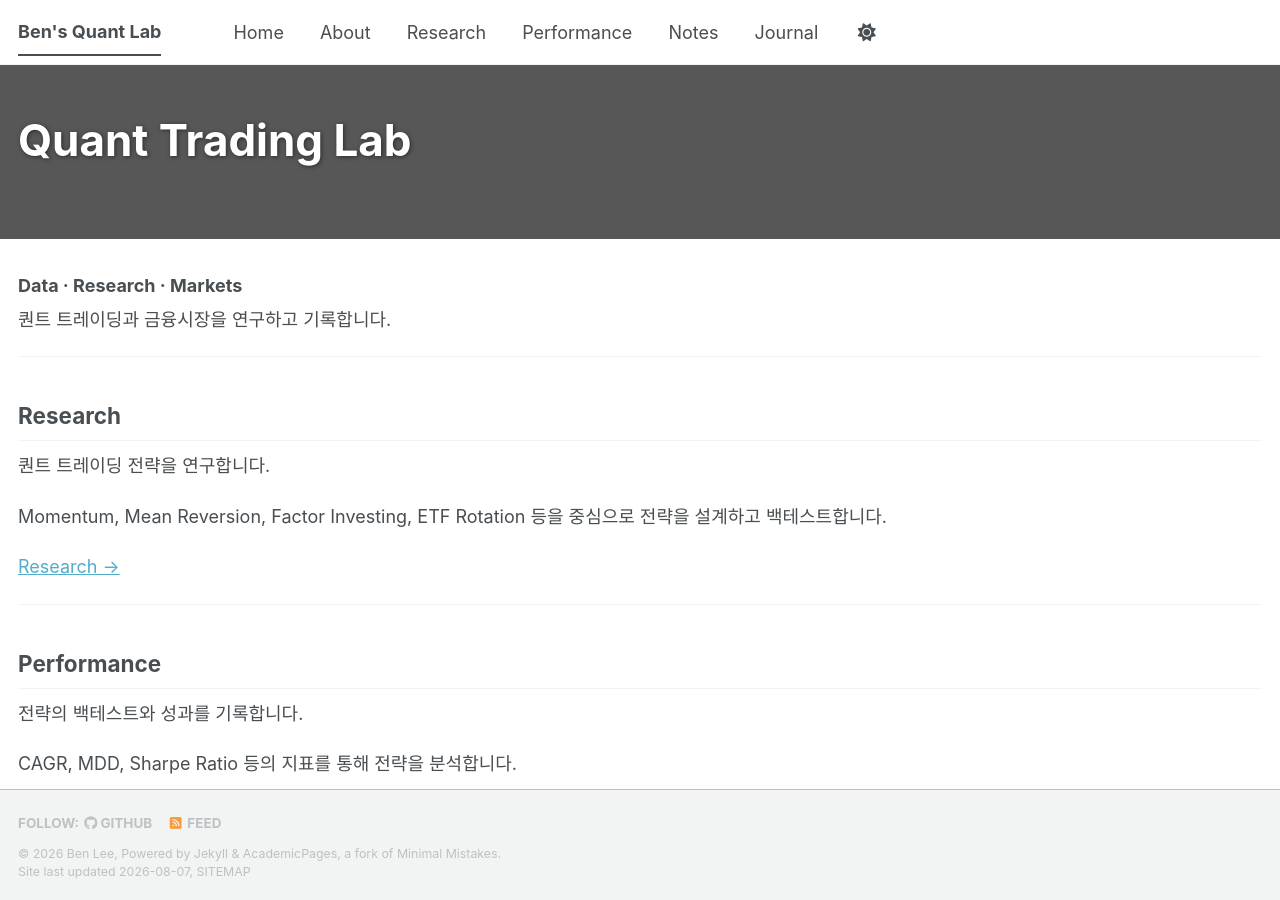
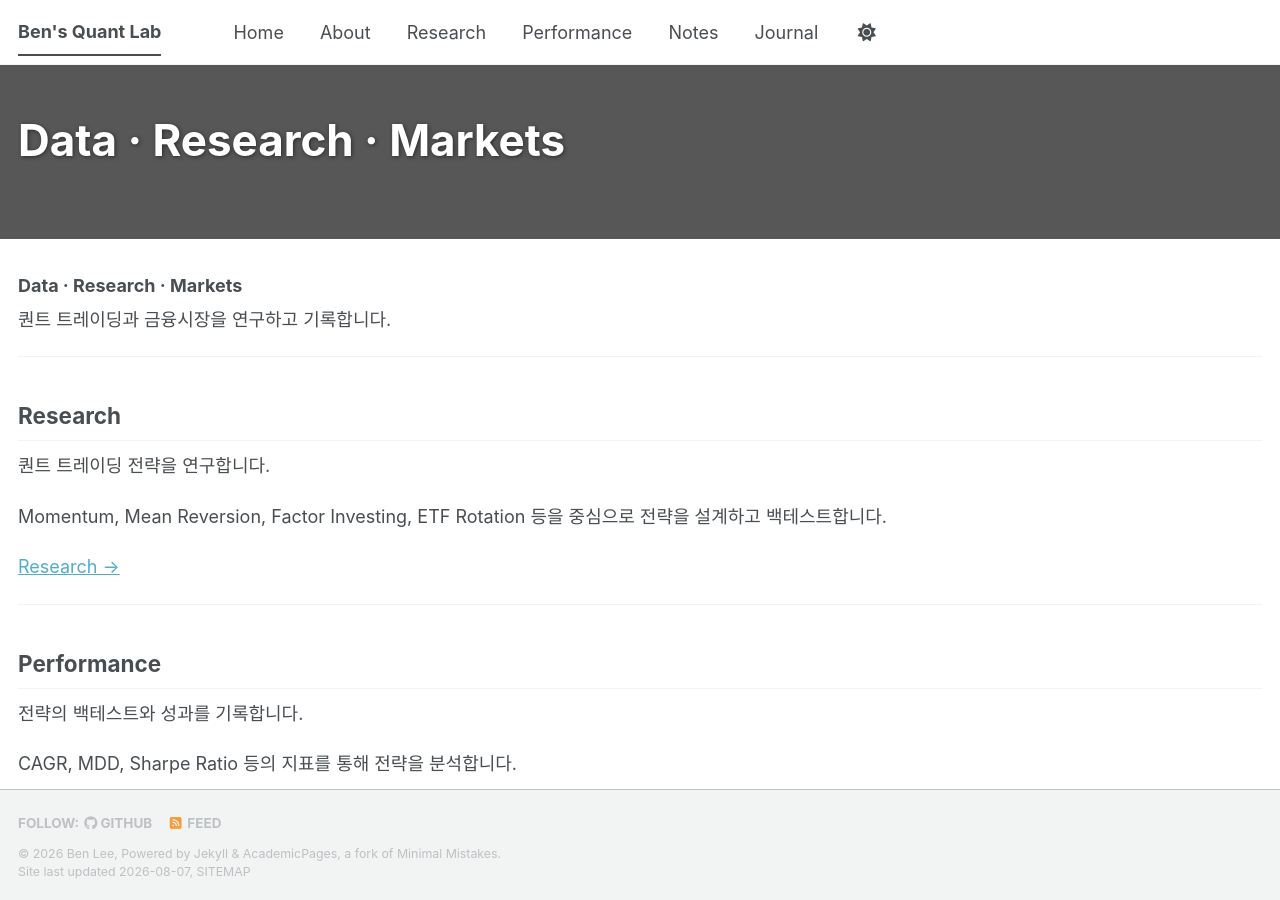
Before and after one commit to leebh1119/leebh1119.github.io, a Jekyll site: the page built from index.md, in a window 1280 px wide and 900 px high. Built offline with Jekyll 4.4.1, drawn with Linux system fonts in a browser that asks for light colours; a style sheet for code colours, icons or effects is not loaded; our own code applies the rules of GitHub Pages for plain Markdown files.

Commit message:
deleted banner title

```diff
--- a/index.md
+++ b/index.md
@@ -1,15 +1,10 @@
 ---
 layout: splash
-title: "Quant Trading Lab"
 permalink: /
-
-classes:
-  - wide
 
 header:
   overlay_image: home.png
   overlay_filter: 0.45
-  overlay_image_height: 800
 ---
 
 ### Data · Research · Markets
```
